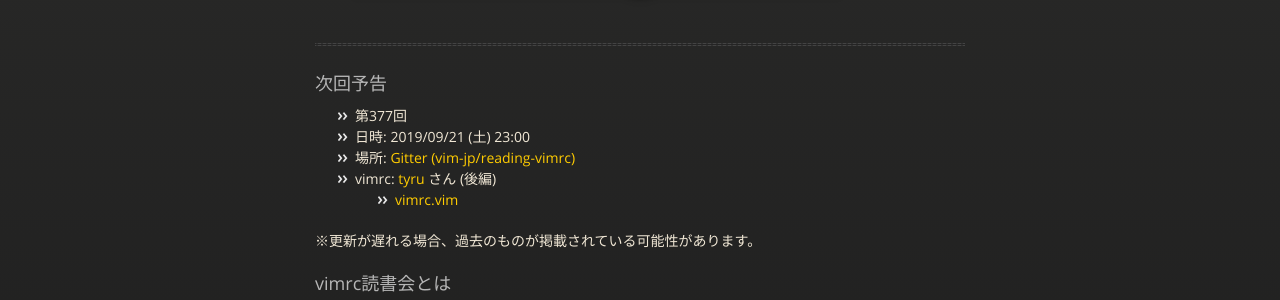
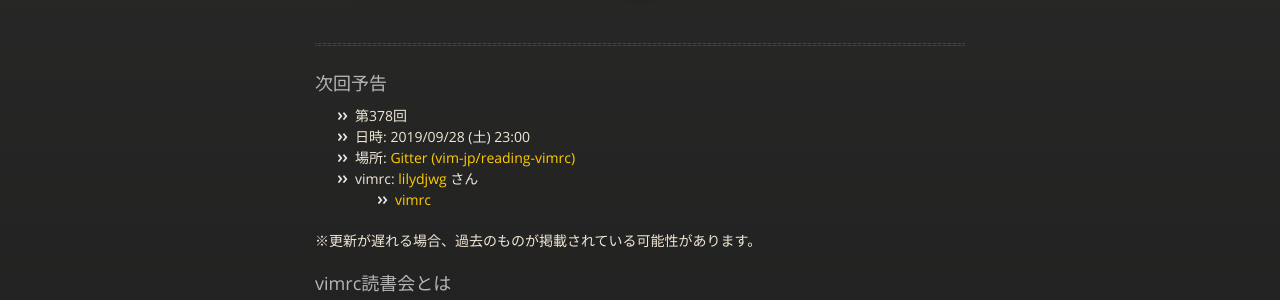
Before and after one commit to vim-jp/reading-vimrc, a Jekyll site: the page built from index.md, in a window 1280 px wide and 900 px high. Shown: the part 211-511 px from the top of the window. Built offline with Jekyll 4.4.1, drawn with Linux system fonts in a browser that asks for light colours; nearby versions of some CDN libraries.

Commit message:
Update the next information: #378 lilydjwg

```diff
--- a/_data/next.yml
+++ b/_data/next.yml
@@ -1,12 +1,11 @@
-- id: 377
-  date: '2019-09-21 23:00'
+- id: 378
+  date: '2019-09-28 23:00'
   author:
-    name: tyru
-    url: 'https://github.com/tyru'
+    name: lilydjwg
+    url: 'https://github.com/lilydjwg'
   vimrcs:
-    - url: >-
-        https://github.com/tyru/config/blob/3e16b655e3dea14d55c4fbc6f41ec314e3480c5c/home/volt/rc/default/vimrc.vim
-      name: vimrc.vim
-      hash: 3e16b655e3dea14d55c4fbc6f41ec314e3480c5c
-  part: 後編
+    - url: 'https://github.com/lilydjwg/dotvim/blob/master/vimrc'
+      name: vimrc
+      hash: null
+  part: null
   other: null
```
